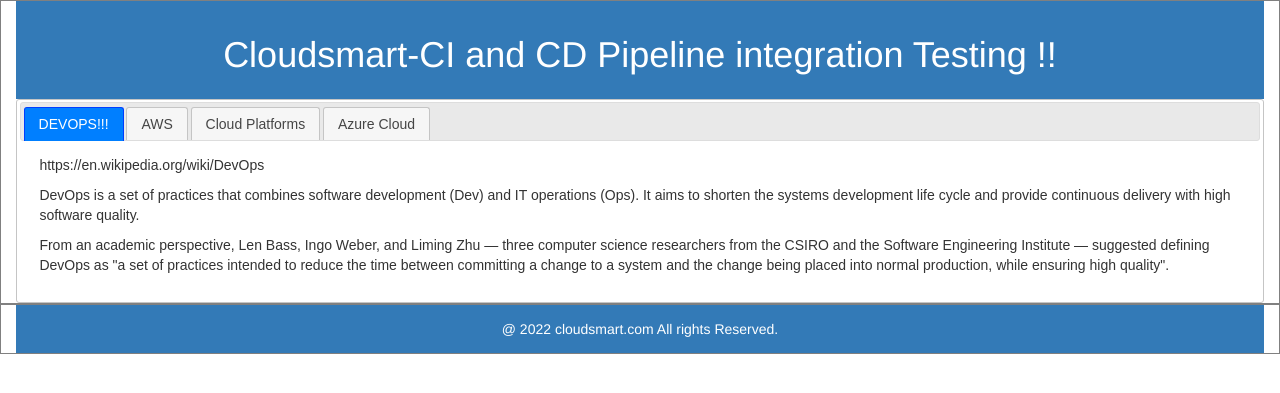
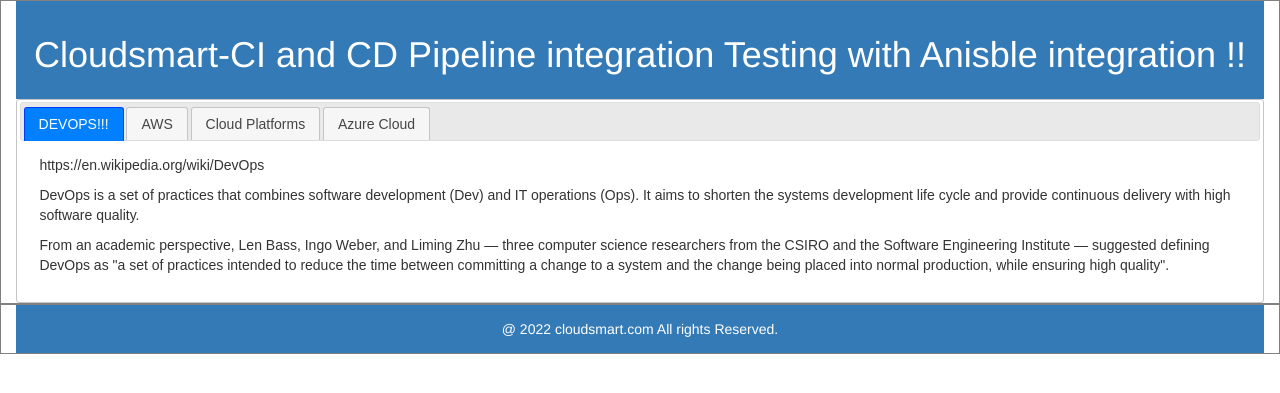
Before and after one commit to yogesh95sareen/project1, a web app: page / in a window 1280 px wide. Shown: the top 393 px of the page. Run offline with its HTML, style and script files only (its server is not run), Linux system fonts and the light colour scheme; data that the repository does not hold is empty; some libraries are stand-ins or nearby versions.

Commit message:
Updated index.html 27 feb 7:30PM

```diff
--- a/src/main/webapp/index.html
+++ b/src/main/webapp/index.html
@@ -27,7 +27,7 @@
 	<div class="container">
 
 		<header>
-			<h1> Cloudsmart-CI and CD Pipeline integration Testing !! </h1>
+			<h1> Cloudsmart-CI and CD Pipeline integration Testing with Anisble integration !! </h1>
 
 		</header>
 
```
